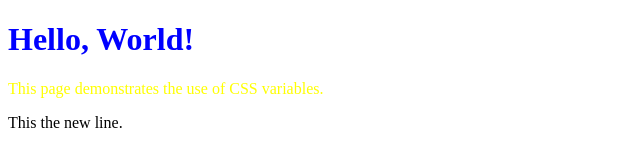
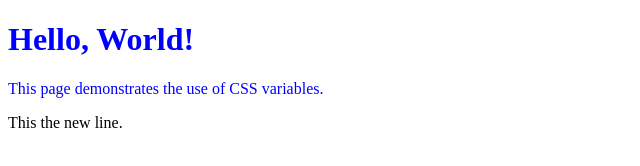
Before and after one commit to ebcanaya/practice, a plain HTML site: page hello.html in a window 1280 px wide. Shown: the whole page, without its empty margins (0-640 px from the left). Drawn offline with Linux system fonts and the light colour scheme.

Commit message:
changed to blue

```diff
--- a/hello.html
+++ b/hello.html
@@ -13,6 +13,6 @@
     </head>
     <body>
         <h1>Hello, World!</h1>
-        <p style="color: yellow;">This page demonstrates the use of CSS variables.</p>
+        <p style="color: blue;">This page demonstrates the use of CSS variables.</p>
          <p>This the new line.</p>
     </body>
```
